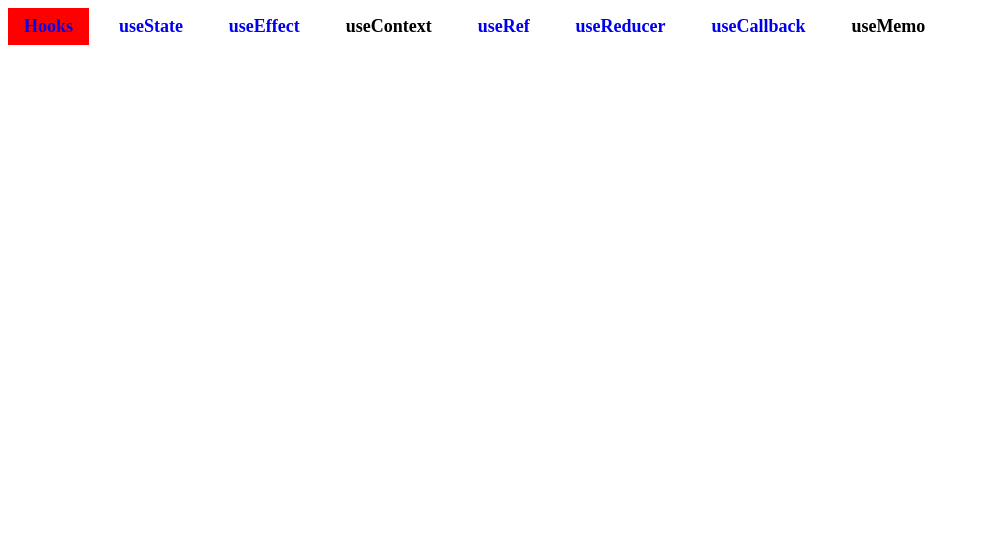
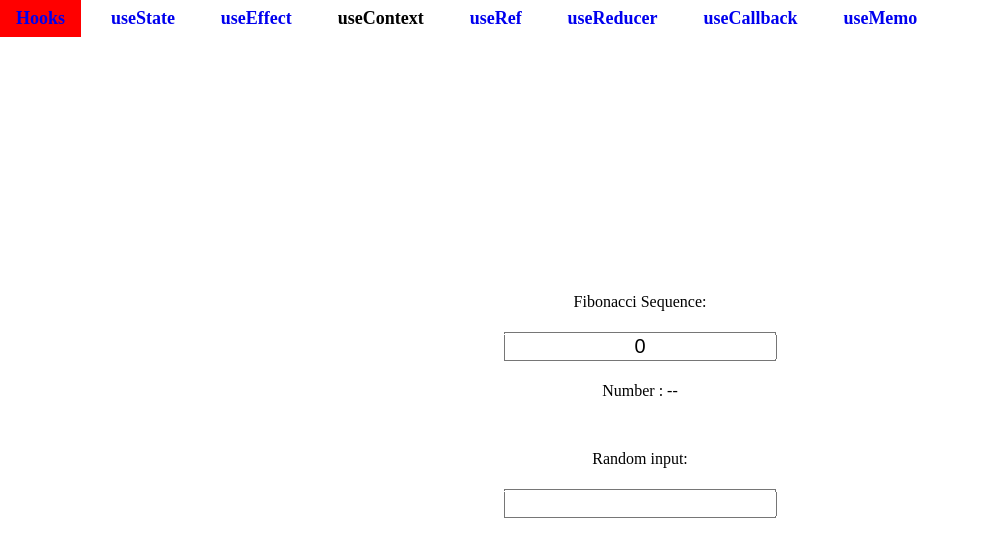
Before and after one commit to Ashu4999/React-Hooks, a React (Create React App) app: page /useMemoExample in a window 1280 px wide. Shown: the top 556 px of the page, without its empty margins (0-988 px from the left). Built offline with nearby package versions, Linux system fonts and the light colour scheme.

Commit message:
useMemo added

```diff
--- a/src/App.js
+++ b/src/App.js
@@ -3,7 +3,7 @@ import './styles/globals.css'
 import { Navbar } from './Components/navbar/Navbar';
 import { Route, Routes } from 'react-router-dom';
 import { Introduction } from './Components/introduction';
-import { UseStateComp, UseEffectComp, UseReducerComp, UseRefComp, UseCallbackComp } from './Components/hooks_example';
+import { UseStateComp, UseEffectComp, UseReducerComp, UseRefComp, UseCallbackComp, UseMemoComp } from './Components/hooks_example';
 
 
 
@@ -19,6 +19,7 @@ function App() {
           <Route path='useReducerExample' element={<UseReducerComp />} />
           <Route path='useRefExample' element={<UseRefComp />} />
           <Route path='useCallbackExample' element={<UseCallbackComp />} />
+          <Route path='useMemoExample' element={<UseMemoComp />} />
         </Routes>
       </div>
     </div>
--- a/src/Components/hooks_example/index.js
+++ b/src/Components/hooks_example/index.js
@@ -3,3 +3,4 @@ export { default as UseEffectComp } from './useEffect';
 export { default as UseReducerComp } from './useReducer';
 export { default as UseRefComp } from './useRef';
 export { default as UseCallbackComp } from './useCallback';
+export { default as UseMemoComp } from './useMemo';
--- a/src/Components/hooks_example/useCallback/index.js
+++ b/src/Components/hooks_example/useCallback/index.js
@@ -26,7 +26,7 @@ export default function UseCallbackComp() {
         <section className="centered-container">
             <p>{`Renders : ${renders.current}`}</p>
             <p>{`Result : ${result}`}</p>
-            <input type="text" placeholder="Random Input" value={text} onChange={(e) => { setText(e.target.value) }} />
+            <input type="text" className="input-field" placeholder="Random Input" value={text} onChange={(e) => { setText(e.target.value) }} />
 
             {/* we use memo and useCallback on addTodos() beacause it passed as prop to TodoComp and it will re-render only when todos state will get changed */}
             <TodoComp todos={todos} addTodos={addTodos} />
--- /dev/null
+++ b/src/Components/hooks_example/useMemo/index.js
@@ -0,0 +1,52 @@
+import { useState, useMemo, useEffect, useCallback } from "react";
+
+const buildArray = () => {
+    for (let i = 0; i < 1000000000; i++) {
+        //do something
+    }
+    return ["an example of extensive function"];
+};
+
+export default function UseMemoComp() {
+    const [numberForFibonacci, setNumberForFibonacci] = useState(0);
+    const [randomInput, setRandomInput] = useState("");
+
+    const fibCalculation = useCallback((n) => {
+        return (n <= 1) ? n : fibCalculation(n - 1) + fibCalculation(n - 2);
+    }, []);
+
+    const fibNumber = useMemo(() => fibCalculation(numberForFibonacci), [numberForFibonacci, fibCalculation]);
+
+    const newArray = useMemo(() => buildArray(), []);
+
+    useEffect(() => {
+        console.log("New Fibonacci Array");
+    }, [newArray]);
+
+    // Note: - useEffect remembers primitive values so it will not execute until
+    // fibNumber return new value
+    // but it doesn't remember not primitive like array, object and function so will
+    // execute on each render
+
+    return (
+        <div className="centered-container">
+            <p>Fibonacci Sequence:</p>
+            <input type="text"
+                className="input-field"
+                value={numberForFibonacci}
+                onChange={(e) => setNumberForFibonacci(e.target.value)}
+            />
+            <p>{`Number : ${fibNumber || '--'}`}</p>
+
+            <br />
+
+            <p>Random input:</p>
+            <input
+                type="text"
+                className="input-field"
+                value={randomInput}
+                onChange={(e) => { setRandomInput(e.target.value) }}
+            />
+        </div>
+    );
+}
--- a/src/Components/hooks_example/useReducer/index.js
+++ b/src/Components/hooks_example/useReducer/index.js
@@ -30,7 +30,7 @@ export default function UseReducerComp() {
         <section className='centered-container'>
             <div className='column-field-container'>
                 <p className='text-font' style={{ color: state.randomColor }}>Type test below :</p>
-                <input className='text-font' style={{ color: state.randomColor, margin: '7px' }} type="text" value={state.text} onChange={(e) => dispatch({ type: "changeText", payload: e.target.value })} />
+                <input className='input-field' style={{ color: state.randomColor }} type="text" value={state.text} onChange={(e) => dispatch({ type: "changeText", payload: e.target.value })} />
                 <div style={{ color: state.randomColor, fontSize: "35px", fontWeight: 700 }}>{state.count}</div>
                 <div className='btnGroup'>
                     <button onClick={() => dispatch({ type: "increment" })}>+</button>
--- a/src/Components/hooks_example/useRef/index.js
+++ b/src/Components/hooks_example/useRef/index.js
@@ -36,9 +36,10 @@ export default function UseRefComp() {
 
     return (
         <div className="centered-container">
+            <p>useRef Example</p>
             {/*The useRef Hook allows you to persist values between renders.
             It can be used to store a mutable value that does not cause a re-render when updated.*/}
-            <input ref={inputRef} type="text" placeholder="Random Input" value={text} onChange={(e) => { setText(e.target.value) }} />
+            <input ref={inputRef} type="text" className="input-field" placeholder="Random Input" value={text} onChange={(e) => { setText(e.target.value) }} />
 
             <p>State : {text}</p>
             <p>Previous State : {previousTextState.current}</p> {/*Note :- if you start timer then seconds state get changed which cause re-render and text state get changed so that ref also updates to latest value of text state*/}
--- a/src/Components/hooks_example/useState/index.js
+++ b/src/Components/hooks_example/useState/index.js
@@ -23,19 +23,19 @@ export default function UseStateComp() {
                     <tbody>
                         <tr>
                             <td><label htmlFor='firstName'>First Name</label></td>
-                            <td><input type='text' id='firstName' value={user.firstName} onChange={(e) => { changeUserDetails(e) }} required /></td>
+                            <td><input type='text' className="form-input" id='firstName' value={user.firstName} onChange={(e) => { changeUserDetails(e) }} required /></td>
                         </tr>
                         <tr>
                             <td><label htmlFor='lastName'>Last Name</label></td>
-                            <td><input type='text' id='email' value={user.email} onChange={(e) => { changeUserDetails(e) }} required /></td>
+                            <td><input type='text' className="form-input" id='email' value={user.email} onChange={(e) => { changeUserDetails(e) }} required /></td>
                         </tr>
                         <tr>
                             <td><label htmlFor='email'>Email ID</label></td>
-                            <td><input type='text' id='lastName' value={user.lastName} onChange={(e) => { changeUserDetails(e) }} required /></td>
+                            <td><input type='text' className="form-input" id='lastName' value={user.lastName} onChange={(e) => { changeUserDetails(e) }} required /></td>
                         </tr>
                         <tr>
                             <td><label htmlFor='phone'>Phone</label></td>
-                            <td><input type='text' id='phone' value={user.phone} onChange={(e) => { changeUserDetails(e) }} required /></td>
+                            <td><input type='text' className="form-input" id='phone' value={user.phone} onChange={(e) => { changeUserDetails(e) }} required /></td>
                         </tr>
                         <tr>
                             <td colSpan={2}>
@@ -51,7 +51,7 @@ export default function UseStateComp() {
                         </tr>
                         <tr>
                             <td><label htmlFor='address'>Address</label></td>
-                            <td><textarea id='address' rows='4' value={user.address} onChange={(e) => { changeUserDetails(e) }} required /></td>
+                            <td><textarea id='address' className="form-input" rows='4' value={user.address} onChange={(e) => { changeUserDetails(e) }} required /></td>
                         </tr>
                         <tr>
                             <td><button type='submit'>Submit</button></td>
@@ -60,9 +60,9 @@ export default function UseStateComp() {
                     </tbody>
                 </table>
                 <p>
-                    {formSubmitted && <pre>{JSON.stringify(user, null, 2)}</pre>}
+                    {formSubmitted && <pre className='displat-json'>{JSON.stringify(user, null, 2)}</pre>}
                 </p>
             </form>
-        </div>
+        </div >
     )
 }
--- a/src/Components/introduction/index.js
+++ b/src/Components/introduction/index.js
@@ -10,7 +10,12 @@ export const Introduction = () => {
         data && console.log(data[0])
     }, [data]);
 
-    if (error) return <div>failed to load</div>
-    if (isLoading) return <div>loading...</div>
-    return <div>hello {data[0].title}</div>
+    return (
+        <div className='centered-container'>
+            {
+                error ? <div>failed to load</div> :
+                    isLoading ? <div>loading...</div> :
+                        <div>{`Simple react project to undestand hooks of react`}</div>}
+        </div>
+    );
 }
--- a/src/Components/navbar/Navbar.js
+++ b/src/Components/navbar/Navbar.js
@@ -20,7 +20,7 @@ export const Navbar = () => {
             <li><Link to='useRefExample'>useRef</Link></li>
             <li><Link to='useReducerExample'>useReducer</Link></li>
             <li><Link to='useCallbackExample'>useCallback</Link></li>
-            <li>useMemo</li>
+            <li><Link to="useMemoExample">useMemo</Link></li>
             <li className="icon" onClick={openNav}>&#9776;</li>
         </ul>
     )
--- a/src/styles/globals.css
+++ b/src/styles/globals.css
@@ -1,3 +1,7 @@
+body {
+  margin: 0;
+}
+
 .centered-container {
   position: absolute;
   left: 50%;
@@ -27,6 +31,30 @@
   font-weight: 700;
 }
 
+.input-field {
+  font-size: 20px;
+  margin: 5px;
+  text-align: center;
+  font-weight: 400;
+}
+
+.form-input {
+  font-size: 20px;
+  margin: 5px;
+  font-weight: 400;
+  width: 100%;
+}
+
+.displat-json {
+  overflow-x: auto;
+  white-space: pre-wrap;
+  white-space: -moz-pre-wrap;
+  white-space: -pre-wrap;
+  white-space: -o-pre-wrap;
+  word-wrap: break-word;
+  max-width: 500px;
+}
+
 @media screen and (max-width:900px) {
   .centered-container {
     position: relative;
```
